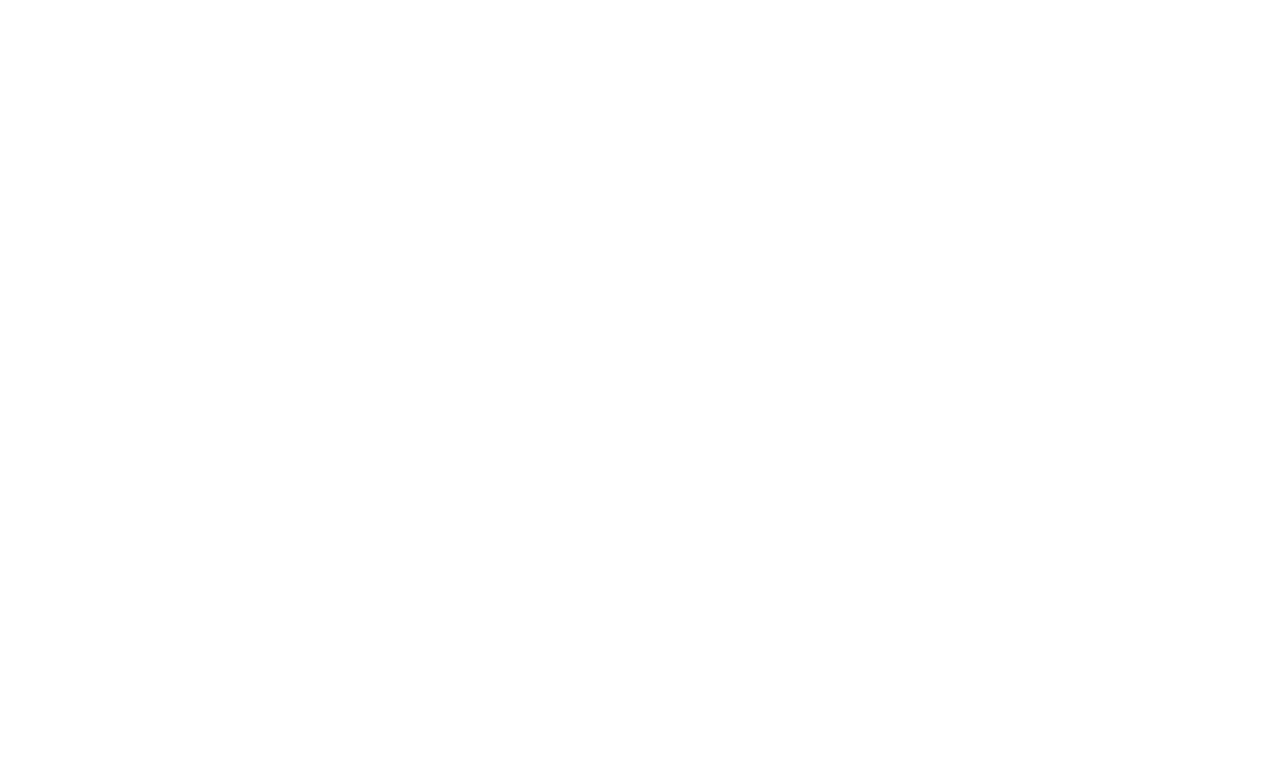
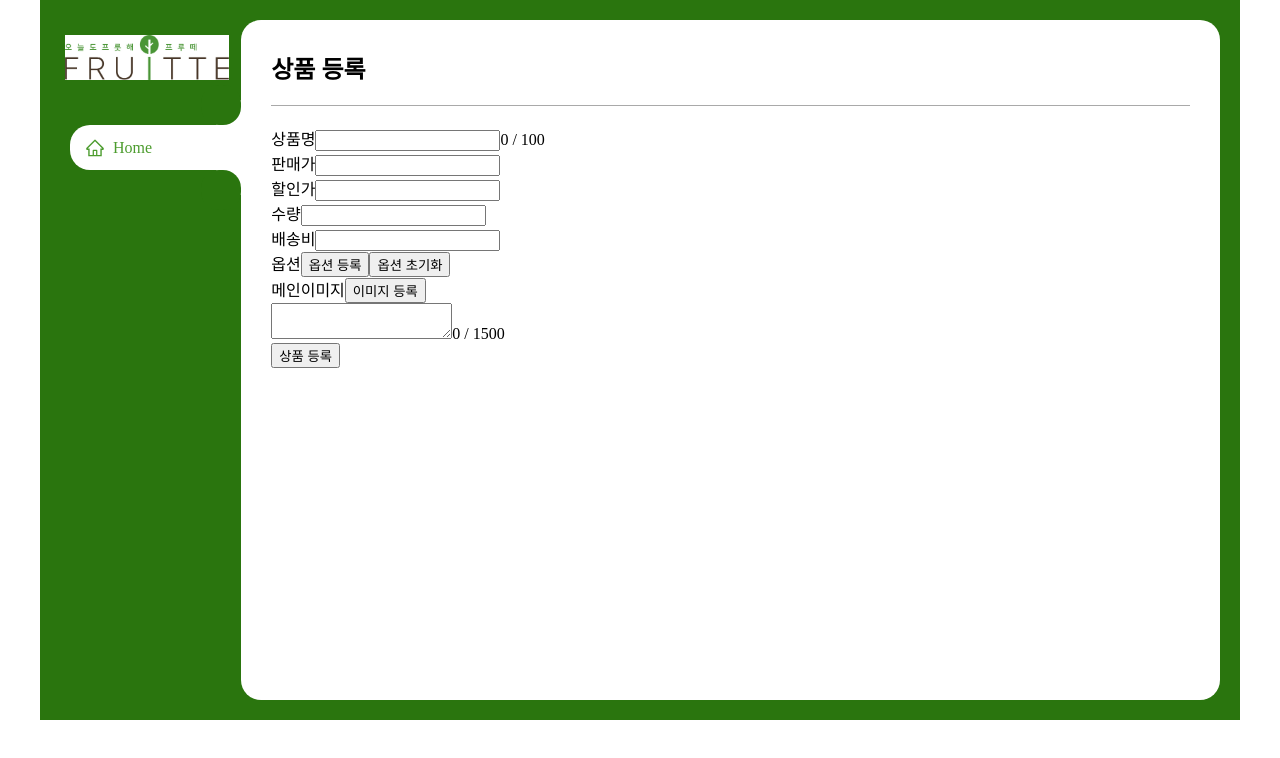
Before and after one commit to Pre-HotSix/wanted-pre-onboarding-fruitte, a React (Create React App) app: page /adminenroll in a window 1280 px wide. Shown: the top 758 px of the page. Built offline with nearby package versions, Linux system fonts and the light colour scheme.

Commit message:
✨ Feat: 관리자 상품등록 페이지 기능구현(css제외)

```diff
--- a/package.json
+++ b/package.json
@@ -7,6 +7,7 @@
     "react": "^18.2.0",
     "react-dom": "^18.2.0",
     "react-icons": "^4.4.0",
+    "react-number-format": "^4.9.3",
     "react-router-dom": "^6.3.0",
     "react-scripts": "5.0.1",
     "recoil": "^0.7.5",
--- /dev/null
+++ b/src/components/Form/AdminEnrollForm.js
@@ -0,0 +1,143 @@
+import styled from 'styled-components';
+import { useNavigate } from 'react-router-dom';
+import React, { useState } from 'react';
+import NumberFormat from 'react-number-format';
+
+const AdminEnrollForm = () => {
+  const navigate = useNavigate();
+
+  const [name, setName] = useState('');
+  const [price, setPrice] = useState('');
+  const [salePrice, setSalePrice] = useState('');
+  const [qty, setQty] = useState('');
+  const [shippingFee, setShippingFee] = useState('');
+  const [imgUrl, setImgUrl] = useState('');
+  const [options, setOptions] = useState([]);
+  const [desc, setDesc] = useState('');
+
+  const [showOptionInput, setShowOptionInput] = useState(false);
+  const [tempOption, setTempOption] = useState('');
+
+  const uploadImg = () => {
+    setImgUrl('https://cdn.imweb.me/thumbnail/20220521/69f390486a3e3.png');
+  };
+  const regProduct = () => {
+    navigate('/adminmanage');
+  };
+  const handleAddOption = () => {
+    setOptions([...options, tempOption]);
+    setShowOptionInput(false);
+    setTempOption('');
+  };
+  const hideOptionInput = () => {
+    setShowOptionInput(false);
+    setTempOption('');
+  };
+
+  return (
+    <div>
+      <label htmlFor="productName">상품명</label>
+      <input
+        id="productName"
+        type="text"
+        value={name}
+        onChange={e => setName(e.target.value)}
+        maxLength="100"
+      />
+      <label htmlFor="productName">{`${name.length} / 100`}</label>
+      <br />
+      <label htmlFor="price">판매가</label>
+      <NumberFormat
+        id="price"
+        thousandSeparator={true}
+        prefix={'₩'}
+        allowNegative={false}
+        onValueChange={value => {
+          setPrice(value.value);
+        }}
+      />
+      <br />
+      <label htmlFor="salePrice">할인가</label>
+      <NumberFormat
+        id="salePrice"
+        thousandSeparator={true}
+        prefix={'₩'}
+        allowNegative={false}
+        onValueChange={value => {
+          setSalePrice(value.value);
+        }}
+      />
+      <br />
+      <label htmlFor="qty">수량</label>
+      <NumberFormat
+        id="qty"
+        thousandSeparator={true}
+        suffix={'개'}
+        allowNegative={false}
+        onValueChange={value => {
+          setQty(value.value);
+        }}
+      />
+      <br />
+      <label htmlFor="shippingFee">배송비</label>
+      <NumberFormat
+        id="shippingFee"
+        thousandSeparator={true}
+        prefix={'₩'}
+        allowNegative={false}
+        onValueChange={value => {
+          setShippingFee(value.value);
+        }}
+      />
+      <br />
+      <label htmlFor="shippingFee">옵션</label>
+      <input
+        type="button"
+        value="옵션 등록"
+        onClick={() => {
+          setShowOptionInput(true);
+        }}
+      />
+      <input
+        type="button"
+        value="옵션 초기화"
+        onClick={() => {
+          setOptions([]);
+        }}
+      />
+      {showOptionInput && (
+        <div>
+          <input
+            type="text"
+            value={tempOption}
+            onChange={e => {
+              setTempOption(e.target.value);
+            }}
+          />
+          <input type="button" value="추가" onClick={handleAddOption} />
+          <input type="button" value="취소" onClick={hideOptionInput} />
+        </div>
+      )}
+      {options.length > 0 &&
+        options.map((option, idx) => {
+          return <p key={idx}>{option}</p>;
+        })}
+      <br />
+      <label>메인이미지</label>
+      <input type="button" onClick={uploadImg} value="이미지 등록" />
+      {imgUrl !== '' && <img src={imgUrl} />}
+      <br />
+      <textarea
+        id="desc"
+        value={desc}
+        onChange={e => setDesc(e.target.value)}
+        maxLength="1500"
+      />
+      <label htmlFor="name">{`${desc.length} / 1500`}</label>
+      <br />
+      <input type="button" onClick={regProduct} value="상품 등록" />
+    </div>
+  );
+};
+
+export default AdminEnrollForm;
--- a/src/pages/AdminEnroll/AdminEnroll.jsx
+++ b/src/pages/AdminEnroll/AdminEnroll.jsx
@@ -1,7 +1,141 @@
+import styled from 'styled-components';
 import React from 'react';
+import AdminEnrollForm from 'components/Form/AdminEnrollForm';
+import { AiOutlineHome } from 'react-icons/ai';
 
 const AdminEnroll = () => {
-  return <div></div>;
+  return (
+    <Container>
+      <Navigation>
+        <Logo src="/images/logo.jpeg" />
+        <ul>
+          <li className="list active">
+            <HomeIcon />
+            <span className="title">Home</span>
+          </li>
+        </ul>
+      </Navigation>
+      <Article>
+        <div className="topWrap">
+          <h2 className="title">상품 등록</h2>
+        </div>
+        <Line />
+        <AdminEnrollForm />
+      </Article>
+    </Container>
+  );
 };
 
+const Container = styled.section`
+  width: 1200px;
+  height: 90vh;
+  padding: 20px;
+  margin: 0 auto;
+  background: #2a750e;
+  display: flex;
+  justify-content: flex-start;
+  align-items: center;
+`;
+const Logo = styled.img`
+  display: block;
+  width: 164px;
+  height: 45px;
+  margin-top: 15px;
+  margin-bottom: 45px;
+`;
+const Navigation = styled.nav`
+  position: relative;
+  width: 216px;
+  height: 100%;
+  background: #2a750e;
+  border-left: 5px solid #2a750e;
+  overflow-x: hidden;
+  ul {
+    width: 100%;
+    padding-left: 5px;
+    margin: 0;
+    li {
+      position: relative;
+      width: 100%;
+      height: 45px;
+      margin-bottom: 10px;
+      display: flex;
+      align-items: center;
+      color: #fff;
+      padding-left: 15px;
+      border-top-left-radius: 20px;
+      border-bottom-left-radius: 20px;
+      &.active {
+        background: #fff;
+        color: #4c9c2e;
+        &::before {
+          content: '';
+          position: absolute;
+          top: -40px;
+          right: 0;
+          width: 40px;
+          height: 40px;
+          background: #2a750e;
+          border-radius: 45%;
+          box-shadow: 15px 15px 0 #fff;
+        }
+        &::after {
+          content: '';
+          position: absolute;
+          bottom: -40px;
+          right: 0;
+          width: 40px;
+          height: 40px;
+          background: #2a750e;
+          border-radius: 45%;
+          box-shadow: 15px -15px 0 #fff;
+        }
+      }
+      .title {
+        position: relative;
+        display: block;
+        padding-left: 8px;
+        white-space: nowrap;
+      }
+    }
+  }
+`;
+const HomeIcon = styled(AiOutlineHome)`
+  width: 20px;
+  height: 20px;
+`;
+
+const Article = styled.article`
+  background-color: #fff;
+  padding: 30px;
+  border-radius: 20px;
+  width: 100%;
+  height: 100%;
+
+  .topWrap {
+    display: flex;
+    justify-content: space-between;
+    align-items: center;
+
+    .title {
+      margin: 0;
+    }
+    > button {
+      width: 100px;
+      height: 40px;
+      border-radius: 20px;
+      background-color: #4c9c2e;
+      a {
+        text-decoration: none;
+        color: #fff;
+      }
+    }
+  }
+`;
+const Line = styled.div`
+  width: 100%;
+  height: 1px;
+  background-color: #a9a9a9;
+  margin: 20px 0;
+`;
 export default AdminEnroll;
```
Also changed, not shown: 2 other files (tests, documents, lock files or other folders).
